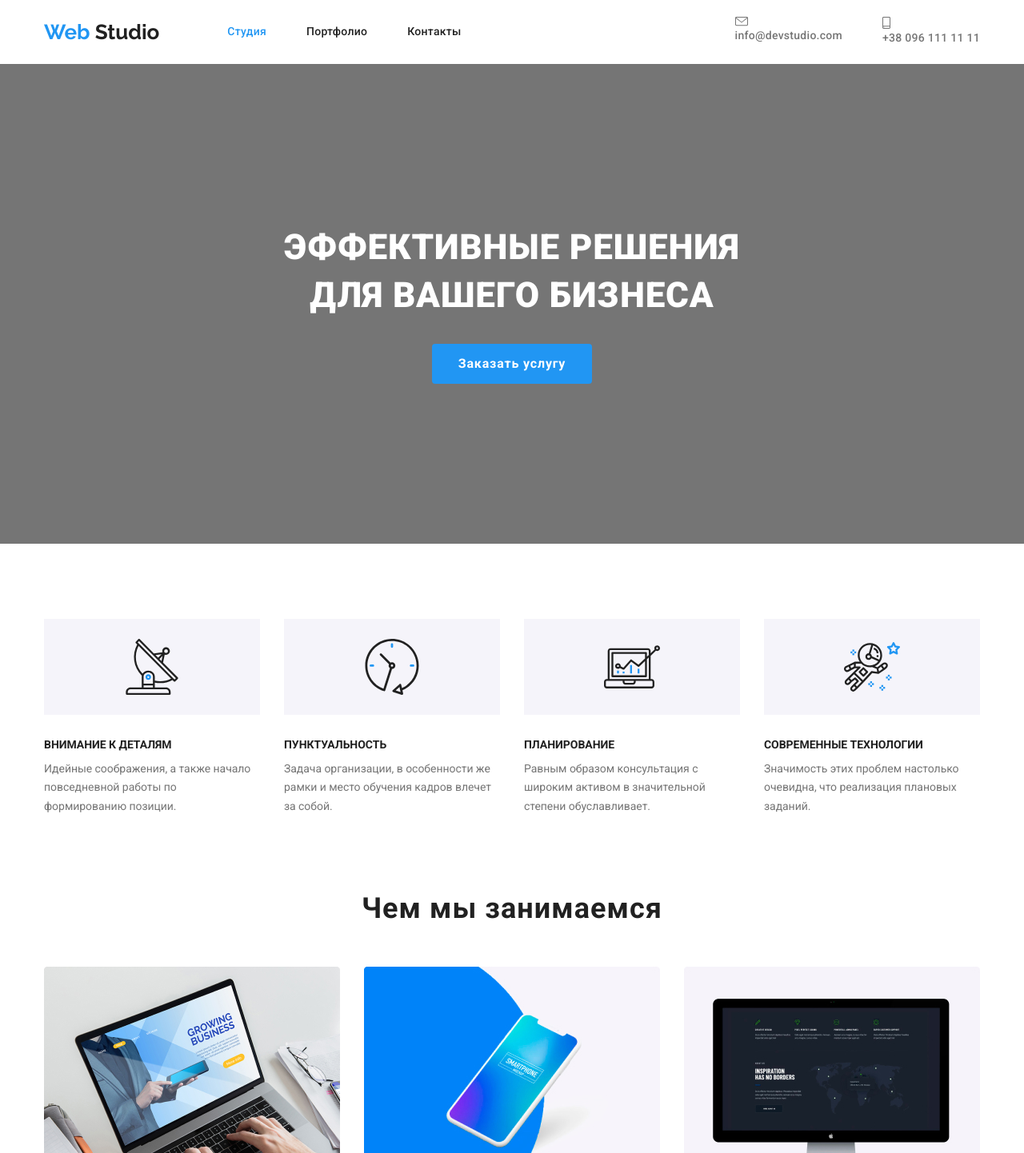
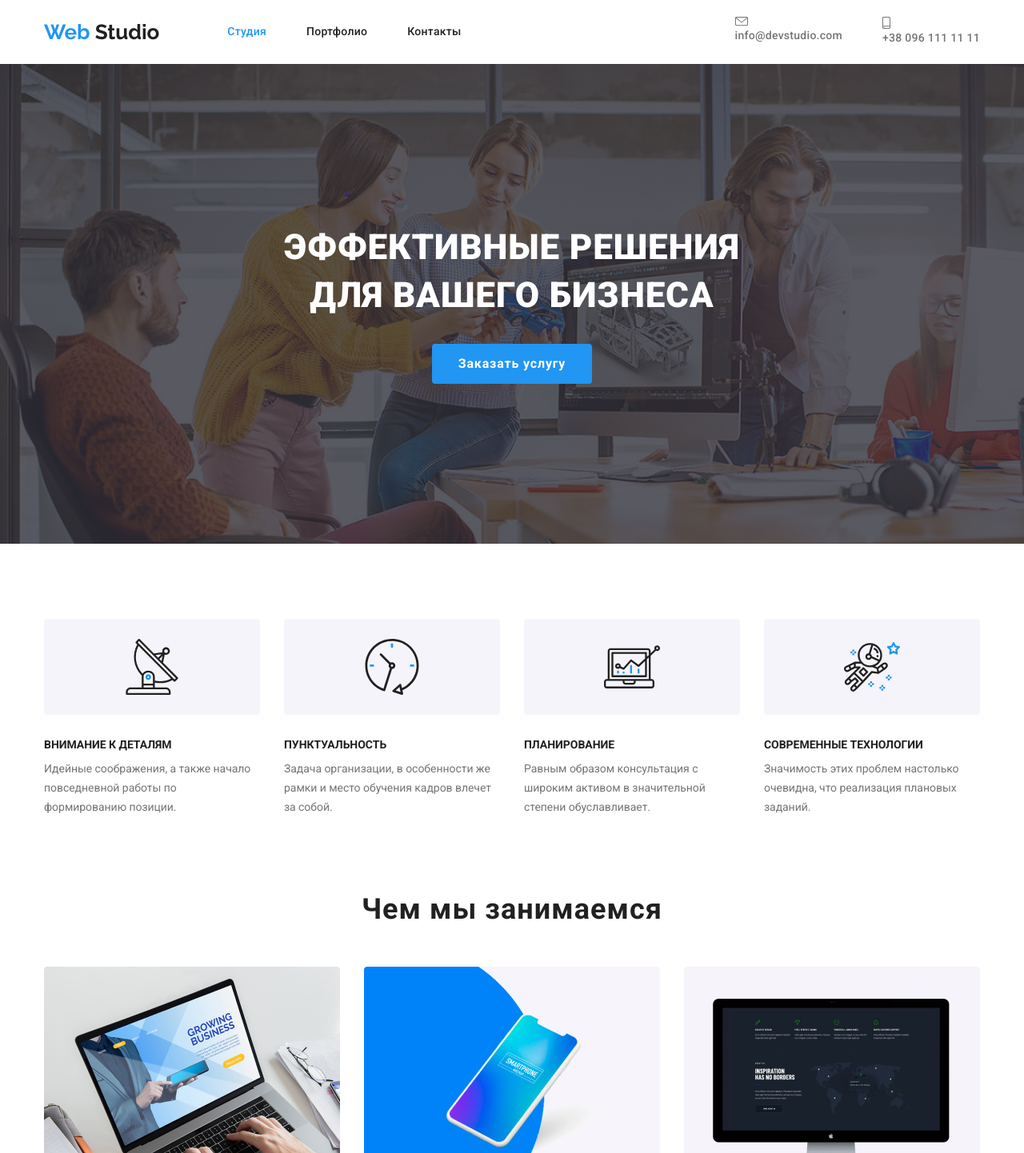
Before and after one commit to LysovEugene/goit-markup-hw-04, a plain HTML site: page index.html in a window 1280 px wide. Shown: the top 1442 px of the page at 80% size. Drawn offline with Linux system fonts and the light colour scheme.

Commit message:
готов герой и наши преимущества

```diff
--- a/css/styles.css
+++ b/css/styles.css
@@ -114,8 +114,26 @@ body {
   margin-left: auto;
 }
 /* hero */
+/* overlay */
+.overlay {
+  height: 600px;
+  max-width: 1600px;
+  margin-left: auto;
+  margin-right: auto;
+  background-color: black;
+  background-image: linear-gradient(
+      to right,
+      rgba(47, 48, 58, 0.8),
+      rgba(47, 48, 58, 0.8)
+    ),
+    url(../images/overlay.jpg);
+
+  background-size: cover;
+  background-repeat: no-repeat;
+}
+
 .hero {
-  background-color: var(--primary-text-color);
+  /* background-color: var(--primary-text-color); */
   text-align: center;
   letter-spacing: 0.06em;
   padding-top: 200px;
@@ -149,8 +167,8 @@ body {
   padding: 10px 32px;
   min-width: 200px;
 }
+
 /* section */
-
 .section {
   /* background-color: aqua; */
   padding-top: 94px;
@@ -218,6 +236,31 @@ margin-right: 0;
   padding: 0;
 }
 
+.feature-list .item::before {
+  content: "";
+  display: block;
+  height: 120px;
+  width: 270px;
+  background-color: var(--secondary-bcr);
+  /* background-image: url(../images/antenna1.svg); */
+  background-repeat: no-repeat;
+  background-position: center;
+  margin-bottom: 30px;
+  border-radius: 4px;
+}
+
+.item.icon-antenna::before {
+  background-image: url(../images/antenna1.svg);
+}
+.item.icon-clock::before {
+  background-image: url(../images/clock1.svg);
+}
+.item.icon-diagram::before {
+  background-image: url(../images/diagram1.svg);
+}
+.item.icon-astronaut::before {
+  background-image: url(../images/astronaut1.svg);
+}
 /* чем мы занимаемся */
 .we-do-list {
   display: flex;
--- a/index.html
+++ b/index.html
@@ -49,6 +49,7 @@
     </header>
     <main>
       <!--Герои-->
+      <div class="overlay">
         <section class="hero">
           <h1 class="hero-title">
             Эффективные решения <br />
@@ -57,47 +58,48 @@
           <a href="" class="button">Заказать услугу</a>
         </section>
         <!--Преимущества-->
+      </div>
       <section class="section feuture-container">
         <div class="container">
           <ul class="feature-list list">
-            <li class="item">
-              <img
+            <li class="item icon-antenna">
+              <!-- <img
                 class="foto"
                 src="./images/antenna1.svg"
                 alt="фото-спутник"
-              />
+              /> -->
               <h3 class="title">Внимание к деталям</h3>
               <p class="p-feature-list">
                 Идейные соображения, а также начало повседневной работы по
                 формированию позиции.
               </p>
             </li>
-            <li class="item">
-              <img class="foto" src="./images/clock1.svg" alt="фото-часы" />
+            <li class="item icon-clock">
+              <!-- <img class="foto" src="./images/clock1.svg" alt="фото-часы" /> -->
               <h3 class="title">Пунктуальность</h3>
               <p class="p-feature-list">
                 Задача организации, в особенности же рамки и место обучения
                 кадров влечет за собой.
               </p>
             </li>
-            <li class="item">
-              <img
+            <li class="item icon-diagram">
+              <!-- <img
                 class="foto"
                 src="./images/diagram1.svg"
                 alt="фото-диаграмма"
-              />
+              /> -->
               <h3 class="title">Планирование</h3>
               <p class="p-feature-list">
                 Равным образом консультация с широким активом в значительной
                 степени обуславливает.
               </p>
             </li>
-            <li class="item">
-              <img
+            <li class="item icon-astronaut">
+              <!-- <img
                 class="foto"
                 src="./images/astronaut1.svg"
                 alt="фото-астронавт"
-              />
+              /> -->
               <h3 class="title">Современные технологии</h3>
               <p class="p-feature-list">
                 Значимость этих проблем настолько очевидна, что реализация
```
Also changed, not shown: images/overlay.jpg (added), images/symbol-defs.svg (added). Lines whose indentation alone changed are shown as unchanged.
